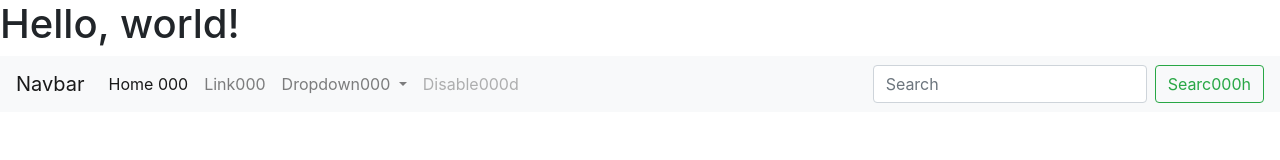
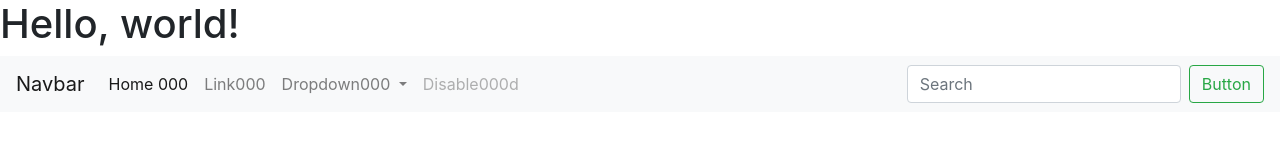
Before and after one commit to DIVAKARDJ/Sample, a plain HTML site: page My Website/index.html in a window 1280 px wide. Drawn offline with nearby package versions, Linux system fonts and the light colour scheme.

Commit message:
Add Button

```diff
--- a/My Website/index.html
+++ b/My Website/index.html
@@ -48,7 +48,7 @@
           </ul>
           <form class="form-inline my-2 my-lg-0">
             <input class="form-control mr-sm-2" type="search" placeholder="Search" aria-label="Search">
-            <button class="btn btn-outline-success my-2 my-sm-0" type="submit">Searc000h</button>
+            <button class="btn btn-outline-success my-2 my-sm-0" type="submit">Button</button>
           </form>
         </div>
       </nav>
```
